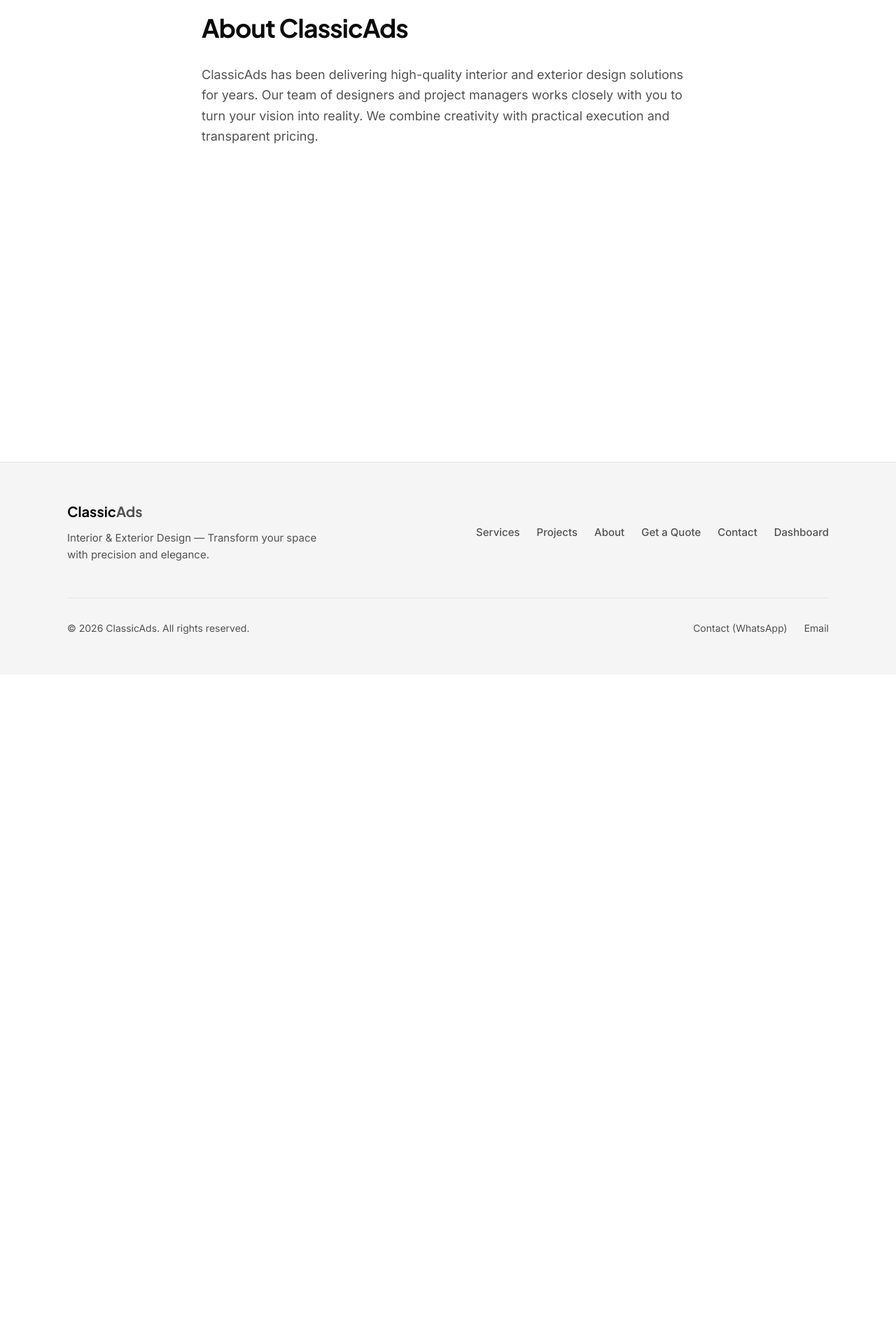
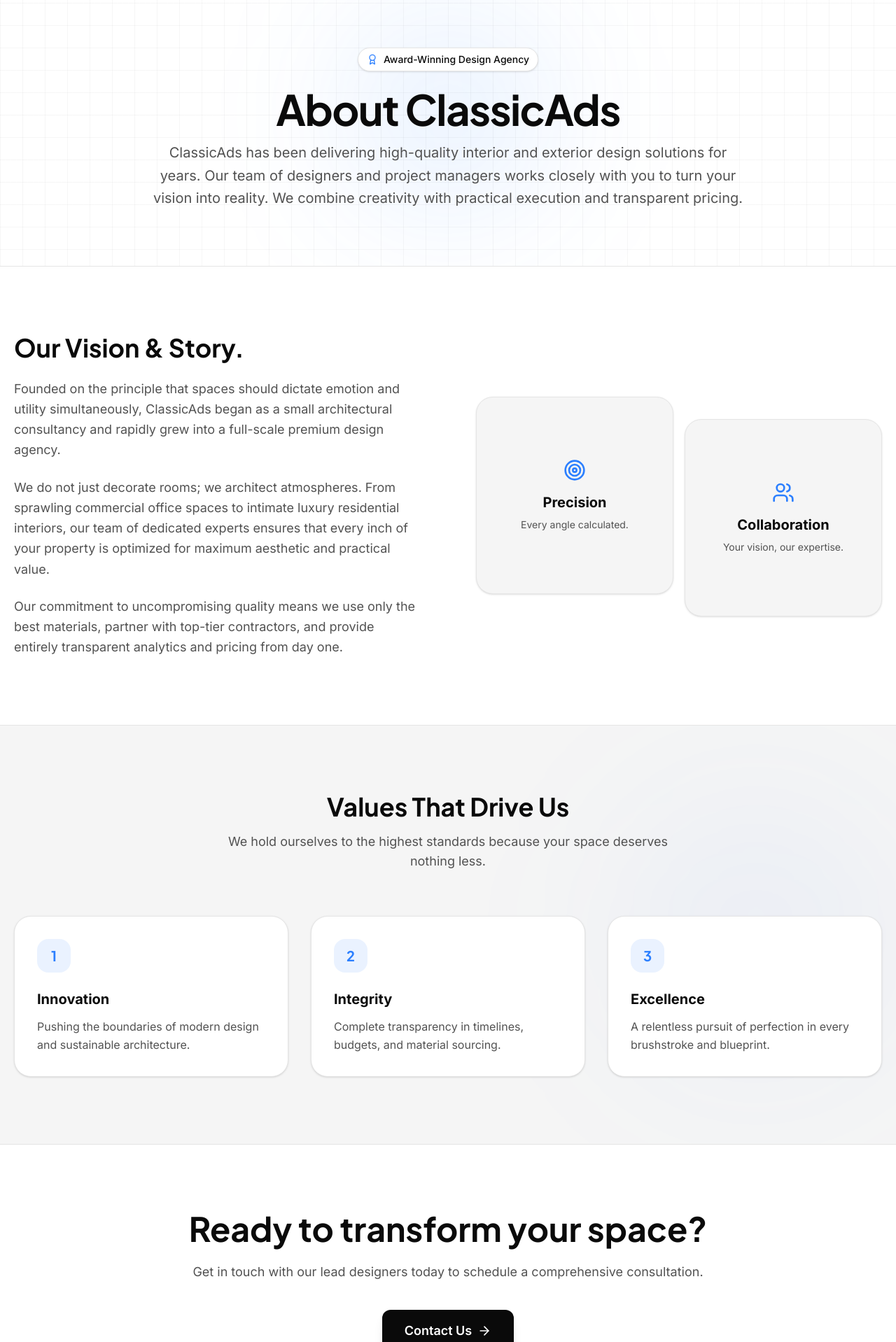
Before and after one commit to jumaan1st/classicads, a Next.js app: page /about in a window 1280 px wide. Shown: the part 140-2058 px from the top of the page at 70% size. Before the commit the page ends 1104 px from the top, so only its background shows below. Built offline with nearby package versions, Linux system fonts and the light colour scheme.

Commit message:
feat: add new top-level pages for services, about, contact, and projects.

```diff
--- a/app/about/page.tsx
+++ b/app/about/page.tsx
@@ -1,6 +1,8 @@
 "use client";
 
 import { useEffect, useState } from "react";
+import Link from "next/link";
+import { ArrowRight, CheckCircle2, Award, Users, Target } from "lucide-react";
 
 type PageContent = { title: string; description: string };
 
@@ -15,16 +17,96 @@ export default function AboutPage() {
   }, []);
 
   return (
-    <div className="mx-auto max-w-3xl px-5 py-16 flex flex-col items-center text-center md:items-start md:text-left sm:px-6 md:px-8 md:py-20">
-      <h1 className="font-heading text-3xl font-bold tracking-tight text-[var(--foreground)] md:text-4xl">
-        {content?.title ?? "About ClassicAds"}
-      </h1>
-      <div className="mt-8 max-w-none text-[var(--muted)]">
-        <p className="whitespace-pre-wrap text-lg leading-relaxed">
-          {content?.description ??
-            "ClassicAds has been delivering high-quality interior and exterior design solutions for years. Our team of designers and project managers works closely with you to turn your vision into reality."}
-        </p>
-      </div>
+    <div className="bg-[var(--background)] min-h-screen flex flex-col">
+      {/* 1. PREMIUM HEADER SECTION */}
+      <section className="relative overflow-hidden border-b border-[var(--border)] pt-28 pb-16 md:pt-32 md:pb-20">
+        <div className="absolute inset-0 z-0 bg-[linear-gradient(to_right,#80808012_1px,transparent_1px),linear-gradient(to_bottom,#80808012_1px,transparent_1px)] bg-[size:32px_32px]" />
+        <div className="absolute top-1/2 left-1/2 -translate-x-1/2 -translate-y-1/2 -z-0 h-[300px] w-[300px] rounded-full bg-blue-500/10 blur-[100px]" />
+
+        <div className="relative z-10 mx-auto max-w-4xl px-5 flex flex-col items-center text-center">
+          <div className="inline-flex items-center gap-2 px-3 py-1.5 rounded-full border border-[var(--border)] bg-[var(--background)] shadow-sm mb-6 max-w-full">
+            <Award className="h-4 w-4 text-blue-500 flex-shrink-0" />
+            <span className="text-sm font-medium text-[var(--foreground)] truncate">Award-Winning Design Agency</span>
+          </div>
+          <h1 className="font-heading text-4xl sm:text-5xl md:text-6xl font-bold tracking-tight text-[var(--foreground)]">
+            {content?.title ?? "About ClassicAds"}
+          </h1>
+          <p className="mt-4 text-lg md:text-xl leading-relaxed text-[var(--muted)]">
+            {content?.description ??
+              "ClassicAds has been delivering high-quality interior and exterior design solutions for years. We engineer environments that inspire, function, and endure."}
+          </p>
+        </div>
+      </section>
+
+      {/* 2. OUR STORY & MISSION */}
+      <section className="mx-auto max-w-7xl px-5 py-16 sm:py-24">
+        <div className="grid md:grid-cols-2 gap-12 lg:gap-20 items-center">
+          <div>
+            <h2 className="font-heading text-3xl md:text-4xl font-bold text-[var(--foreground)] mb-6">
+              Our Vision & Story.
+            </h2>
+            <div className="space-y-6 text-lg text-[var(--muted)] leading-relaxed">
+              <p>
+                Founded on the principle that spaces should dictate emotion and utility simultaneously, ClassicAds began as a small architectural consultancy and rapidly grew into a full-scale premium design agency.
+              </p>
+              <p>
+                We do not just decorate rooms; we architect atmospheres. From sprawling commercial office spaces to intimate luxury residential interiors, our team of dedicated experts ensures that every inch of your property is optimized for maximum aesthetic and practical value.
+              </p>
+              <p>
+                Our commitment to uncompromising quality means we use only the best materials, partner with top-tier contractors, and provide entirely transparent analytics and pricing from day one.
+              </p>
+            </div>
+          </div>
+          <div className="grid grid-cols-2 gap-4">
+            <div className="bg-[var(--section)] p-8 rounded-3xl border border-[var(--border)] flex flex-col justify-center text-center aspect-square shadow-sm">
+              <Target className="h-8 w-8 text-blue-500 mx-auto mb-4" />
+              <h3 className="text-xl font-bold text-[var(--foreground)] mb-2">Precision</h3>
+              <p className="text-sm text-[var(--muted)]">Every angle calculated.</p>
+            </div>
+            <div className="bg-[var(--section)] p-8 rounded-3xl border border-[var(--border)] flex flex-col justify-center text-center aspect-square shadow-sm translate-y-8">
+              <Users className="h-8 w-8 text-blue-500 mx-auto mb-4" />
+              <h3 className="text-xl font-bold text-[var(--foreground)] mb-2">Collaboration</h3>
+              <p className="text-sm text-[var(--muted)]">Your vision, our expertise.</p>
+            </div>
+          </div>
+        </div>
+      </section>
+
+      {/* 3. CORE VALUES */}
+      <section className="bg-[var(--section)] border-y border-[var(--border)] py-16 sm:py-24 relative overflow-hidden">
+        <div className="absolute right-0 top-1/2 -translate-y-1/2 h-[400px] w-[400px] bg-blue-500/5 blur-[120px] rounded-full pointer-events-none" />
+        <div className="max-w-7xl mx-auto px-5 relative z-10">
+          <div className="text-center max-w-2xl mx-auto mb-16">
+            <h2 className="font-heading text-3xl md:text-4xl font-bold text-[var(--foreground)] mb-4">Values That Drive Us</h2>
+            <p className="text-[var(--muted)] text-lg">We hold ourselves to the highest standards because your space deserves nothing less.</p>
+          </div>
+
+          <div className="grid sm:grid-cols-3 gap-8">
+            {[
+              { title: "Innovation", desc: "Pushing the boundaries of modern design and sustainable architecture." },
+              { title: "Integrity", desc: "Complete transparency in timelines, budgets, and material sourcing." },
+              { title: "Excellence", desc: "A relentless pursuit of perfection in every brushstroke and blueprint." }
+            ].map((val, idx) => (
+              <div key={idx} className="bg-[var(--background)] p-8 rounded-3xl border border-[var(--border)] shadow-sm">
+                <div className="h-12 w-12 rounded-2xl bg-blue-500/10 flex items-center justify-center mb-6">
+                  <span className="font-heading text-xl font-black text-blue-500">{idx + 1}</span>
+                </div>
+                <h3 className="text-xl font-bold text-[var(--foreground)] mb-3">{val.title}</h3>
+                <p className="text-[var(--muted)] leading-relaxed">{val.desc}</p>
+              </div>
+            ))}
+          </div>
+        </div>
+      </section>
+
+      {/* 4. CTA */}
+      <section className="py-24 px-5 max-w-4xl mx-auto text-center flex-grow">
+        <h2 className="font-heading text-3xl md:text-5xl font-bold text-[var(--foreground)] mb-6">Ready to transform your space?</h2>
+        <p className="text-lg text-[var(--muted)] mb-10">Get in touch with our lead designers today to schedule a comprehensive consultation.</p>
+        <Link href="/contact" className="inline-flex justify-center items-center gap-2 bg-[var(--foreground)] text-[var(--background)] px-8 py-4 rounded-xl font-semibold text-lg hover:scale-[1.02] active:scale-[0.98] transition-smooth shadow-lg shadow-[var(--shadow)]">
+          Contact Us <ArrowRight className="h-5 w-5" />
+        </Link>
+      </section>
     </div>
   );
 }
--- a/app/projects/page.tsx
+++ b/app/projects/page.tsx
@@ -32,15 +32,19 @@ export default function ProjectsPage() {
     p.progressPhotos?.[0]?.url ?? "https://images.unsplash.com/photo-1618221195710-dd6b41faaea6?w=800";
 
   return (
-    <div className="mx-auto max-w-6xl px-5 py-16 sm:px-6 md:px-8 md:py-20">
-      <div className="mb-12 flex flex-col items-center text-center md:items-start md:text-left">
-        <h1 className="font-heading text-3xl font-bold tracking-tight text-[var(--foreground)] md:text-4xl">
+    <div className="bg-[var(--background)] min-h-screen">
+      <section className="relative overflow-hidden border-b border-[var(--border)] pt-16 md:pt-20 pb-4 md:pb-6">
+        <div className="absolute inset-0 z-0 bg-[linear-gradient(to_right,#80808012_1px,transparent_1px),linear-gradient(to_bottom,#80808012_1px,transparent_1px)] bg-[size:32px_32px]" />
+        <div className="absolute top-1/2 left-1/2 -translate-x-1/2 -translate-y-1/2 -z-0 h-[300px] w-[300px] rounded-full bg-blue-500/10 blur-[100px]" />
+
+        <div className="relative z-10 mx-auto max-w-6xl px-5 flex flex-col items-center text-center">
+          <h1 className="font-heading text-4xl font-bold tracking-tight text-[var(--foreground)] sm:text-5xl md:text-6xl">
             Our Projects
           </h1>
-        <p className="mt-3 text-lg text-[var(--muted)]">
-          Browse our completed and ongoing interior & exterior design work. No login required.
-        </p>
         </div>
+      </section>
+
+      <div className="mx-auto max-w-7xl px-5 pt-4 pb-12 sm:px-6 md:px-8 md:pb-16">
 
         {loading ? (
           <div className="grid gap-8 sm:grid-cols-2 lg:grid-cols-3">
@@ -104,5 +108,6 @@ export default function ProjectsPage() {
           </Link>
         </div>
       </div>
+    </div>
   );
 }
--- a/app/services/page.tsx
+++ b/app/services/page.tsx
@@ -39,17 +39,21 @@ export default function ServicesPage() {
   }, [category]);
 
   return (
-    <div className="mx-auto max-w-6xl px-5 py-16 sm:px-6 md:px-8 md:py-20">
-      <div className="mb-12 flex flex-col items-center text-center md:items-start md:text-left">
-        <h1 className="font-heading text-3xl font-bold tracking-tight text-[var(--foreground)] md:text-4xl">
+    <div className="bg-[var(--background)] min-h-screen">
+      <section className="relative overflow-hidden border-b border-[var(--border)] pt-16 md:pt-20 pb-4 md:pb-6">
+        <div className="absolute inset-0 z-0 bg-[linear-gradient(to_right,#80808012_1px,transparent_1px),linear-gradient(to_bottom,#80808012_1px,transparent_1px)] bg-[size:32px_32px]" />
+        <div className="absolute top-1/2 left-1/2 -translate-x-1/2 -translate-y-1/2 -z-0 h-[300px] w-[300px] rounded-full bg-blue-500/10 blur-[100px]" />
+
+        <div className="relative z-10 mx-auto max-w-6xl px-5 flex flex-col items-center text-center">
+          <h1 className="font-heading text-4xl font-bold tracking-tight text-[var(--foreground)] sm:text-5xl md:text-6xl">
             {pageContent?.title ?? "Our Services"}
           </h1>
-        <p className="mt-3 text-lg text-[var(--muted)]">
-          {pageContent?.description ?? "Interior, exterior, and consultation — all under one roof."}
-        </p>
         </div>
+      </section>
 
-      <div className="mt-6 flex flex-wrap justify-center md:justify-start gap-2">
+      <div className="mx-auto max-w-7xl px-5 pt-4 pb-12 sm:px-6 md:px-8 md:pb-16">
+
+        <div className="mt-0 flex flex-wrap justify-center md:justify-start gap-2">
           {["", "interior", "exterior", "consultation"].map((cat) => (
             <button
               key={cat || "all"}
@@ -104,5 +108,6 @@ export default function ServicesPage() {
           </div>
         )}
       </div>
+    </div>
   );
 }
```
Also changed, not shown: app/contact/page.tsx (+18 -7 lines). Lines whose indentation alone changed are shown as unchanged.
